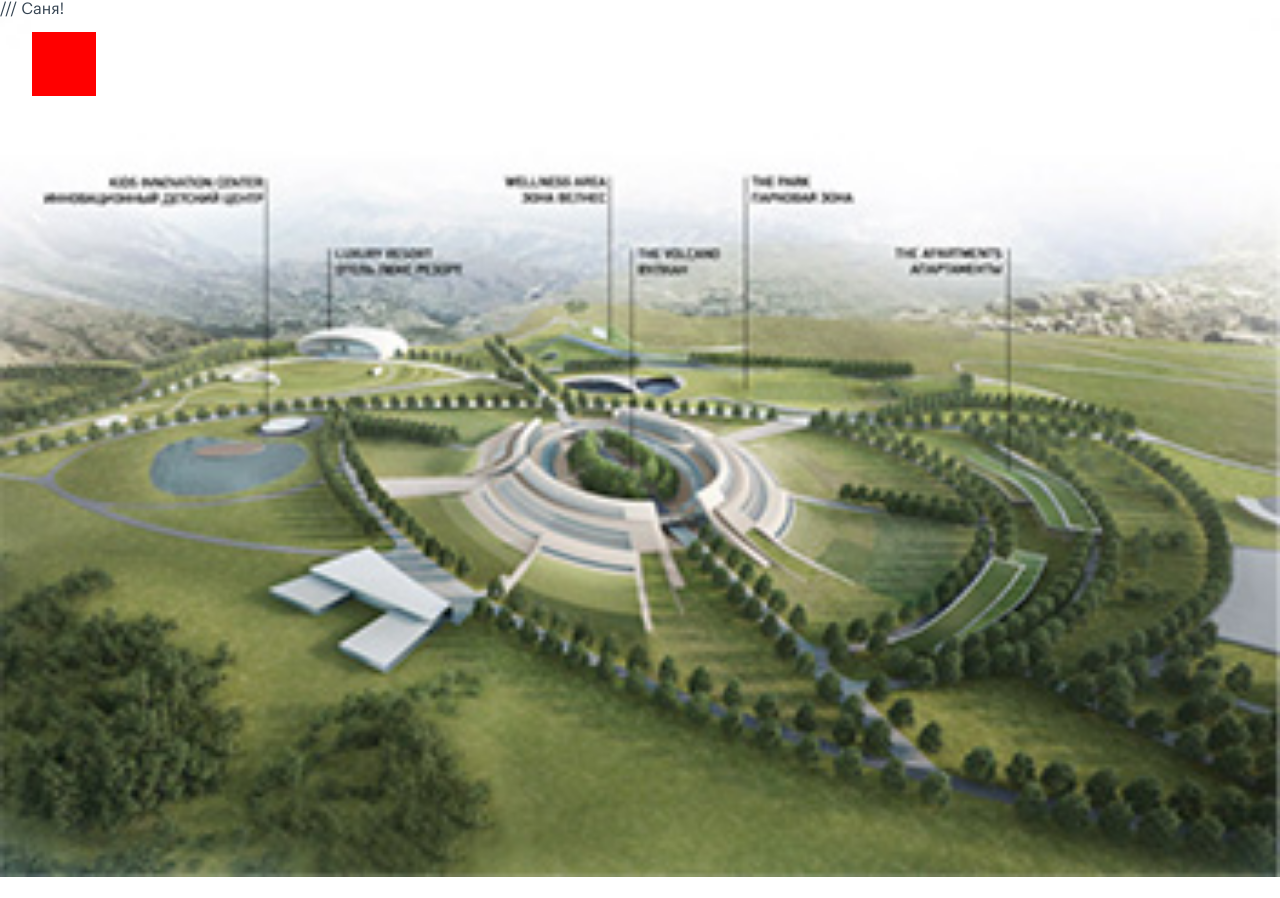
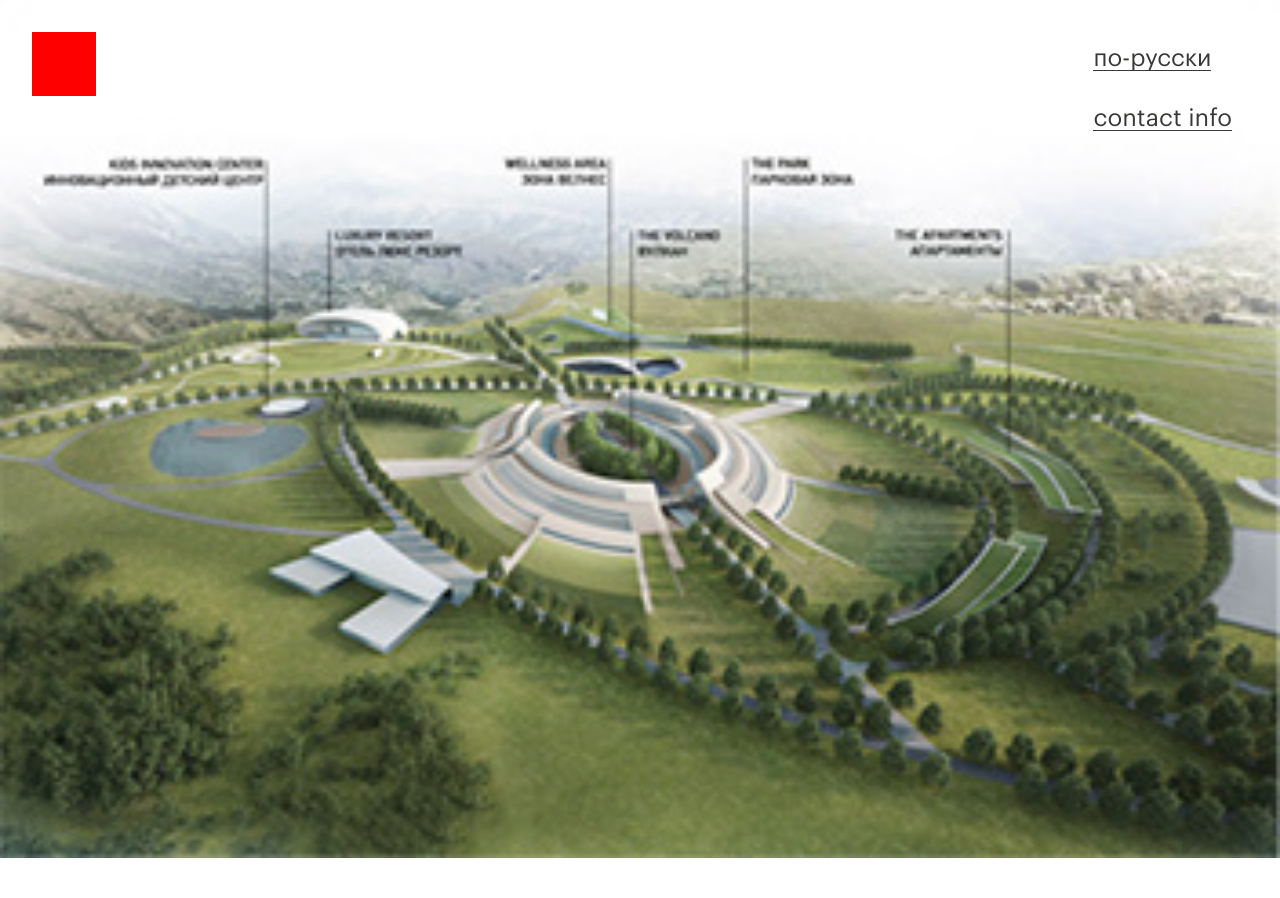
Before and after one commit to igormakovsky/matlasresort, a PHP site: page / in a window 1280 px wide. Shown: the top 898 px of the page. Run offline with PHP 8.4, Linux system fonts and the light colour scheme.

Commit message:
minor changes

```diff
--- a/css/main.css
+++ b/css/main.css
@@ -1270,8 +1270,6 @@ ul {
   visibility: 0; }
 
 .language {
-  display: none;
-  visibility: 0;
   position: absolute;
   top: 1em;
   right: 3em;
--- a/includes/menu.php
+++ b/includes/menu.php
@@ -22,7 +22,7 @@
 
 </header>
 
-/// Саня!
+<!-- /// Саня! -->
 
    <div class="language">
     <p>
--- a/index.php
+++ b/index.php
@@ -23,7 +23,7 @@ require $_SERVER['DOCUMENT_ROOT'].'/'.'includes/head.php';
         <h1 lang="en">Hello</h1>
 
         <p lang="ru">Перейти на <a href="/objects/hotel-four-stars/">страницу объекта</a></p>
-        <p lang="en">Go to <a href="/objects/agatha/">object page</a></p>
+        <p lang="en">Go to <a href="/objects/hotel-four-stars/">object page</a></p>
 
         <p><span>Lorem ipsum dolor <a href="#" id="test">sit amet</a>, consectetur adipisicing elit. Rerum tempora ullam suscipit, laudantium eos nemo, autem tenetur nam itaque iure, possimus porro ipsam accusamus amet atque architecto eum omnis eius!</span>
             <span>Qui porro non, aut nulla aspernatur distinctio quam, et soluta consequuntur quos eligendi molestiae. Suscipit fugit, eos itaque a, nobis recusandae tenetur, ipsa numquam at sed adipisci maiores quis blanditiis?</span>
--- a/scss/_header.scss
+++ b/scss/_header.scss
@@ -49,8 +49,8 @@
 }
 
 .language {
-    display: none;
-    visibility: 0;
+    //display: none;
+    //visibility: 0;
     position: absolute;
     top: 1em;
     right: 3em;
```
